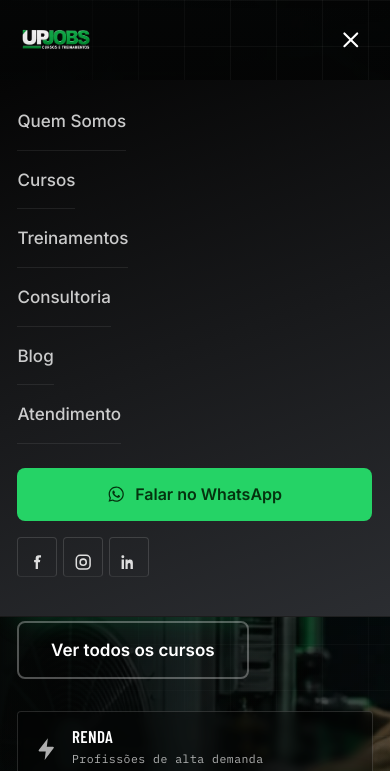
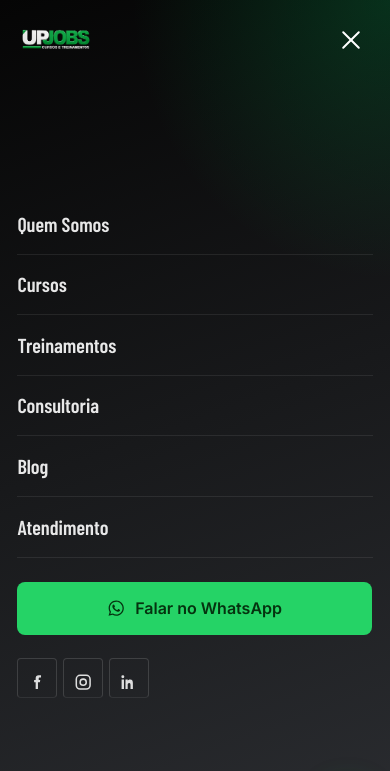
Before and after one commit to michel-brotherhood/upjobs-site, a website with bundled scripts: page index.html in a window 390 px wide. Both pictures are taken after a click on the button 350 px from the left and 40 px from the top of the page. Shown: the top 771 px of the page. Built offline with nearby package versions, Linux system fonts and the light colour scheme.

Commit message:
feat: menu mobile moderno em tela cheia com bloqueio de rolagem
- Novo ícone: hambúrguer animado que se transforma em X ao abrir.
- Menu vira overlay em tela cheia (inset:0) com fundo escuro + glow verde,
  tipografia display maior e entrada escalonada dos itens.
- Bloqueia a rolagem da página enquanto o menu está aberto (html.nav-open).
- Respeita prefers-reduced-motion.

```diff
--- a/src/css/components.css
+++ b/src/css/components.css
@@ -152,41 +152,94 @@
 
 .nav-toggle {
   display: none;
+  position: relative;
+  z-index: 2; /* acima do overlay para permanecer clicável (vira "X") */
   width: 2.75rem; height: 2.75rem;
   border-radius: var(--radius-sm);
   color: var(--white);
   align-items: center;
   justify-content: center;
 }
-.nav-toggle svg { width: 1.6rem; height: 1.6rem; }
-.nav-toggle .icon-close { display: none; }
-.nav-toggle[aria-expanded="true"] .icon-open { display: none; }
-.nav-toggle[aria-expanded="true"] .icon-close { display: block; }
+/* Hambúrguer animado que se transforma em "X" ao abrir */
+.nav-toggle__bars { position: relative; width: 1.5rem; height: 1.1rem; }
+.nav-toggle__bars span {
+  position: absolute; left: 0; height: 2px; width: 100%;
+  background: currentColor; border-radius: 2px;
+  transition: transform var(--dur) var(--ease), opacity var(--dur) var(--ease), top var(--dur) var(--ease);
+}
+.nav-toggle__bars span:nth-child(1) { top: 0; }
+.nav-toggle__bars span:nth-child(2) { top: 50%; transform: translateY(-50%); }
+.nav-toggle__bars span:nth-child(3) { top: 100%; transform: translateY(-100%); }
+.nav-toggle[aria-expanded="true"] .nav-toggle__bars span:nth-child(1) { top: 50%; transform: translateY(-50%) rotate(45deg); }
+.nav-toggle[aria-expanded="true"] .nav-toggle__bars span:nth-child(2) { opacity: 0; }
+.nav-toggle[aria-expanded="true"] .nav-toggle__bars span:nth-child(3) { top: 50%; transform: translateY(-50%) rotate(-45deg); }
+
+/* Bloqueia a rolagem da página com o menu aberto */
+html.nav-open, html.nav-open body { overflow: hidden; }
 
 @media (max-width: 68rem) {
   .header-social--desktop { display: none; }
   .nav-toggle { display: inline-flex; }
+  .brand { position: relative; z-index: 2; } /* logo permanece acima do overlay */
+
+  /* Menu em tela cheia (overlay) */
   .main-nav {
     position: fixed;
-    inset: 5rem 0 auto 0;
-    background: var(--grad-dark);
+    inset: 0;
+    z-index: 1;
+    display: flex;
+    flex-direction: column;
+    justify-content: center;
+    padding: 6rem var(--gutter) 2.5rem;
+    background:
+      radial-gradient(120% 60% at 100% 0%, rgb(0 146 69 / 0.28) 0%, transparent 55%),
+      var(--grad-dark, linear-gradient(160deg, #14161a, #050505));
+    -webkit-backdrop-filter: blur(2px);
+    backdrop-filter: blur(2px);
+    opacity: 0;
+    visibility: hidden;
+    transform: translateY(-10px);
+    transition: opacity var(--dur) var(--ease), transform var(--dur) var(--ease), visibility var(--dur) var(--ease);
+    overflow-y: auto;
+    overscroll-behavior: contain;
+  }
+  .main-nav.is-open { opacity: 1; visibility: visible; transform: none; }
+
+  .main-nav ul { flex-direction: column; align-items: stretch; gap: 0; padding: 0; }
+
+  /* Entrada escalonada dos itens */
+  .main-nav li {
+    opacity: 0; transform: translateY(10px);
+    transition: opacity var(--dur) var(--ease), transform var(--dur) var(--ease);
+  }
+  .main-nav.is-open li { opacity: 1; transform: none; }
+  .main-nav.is-open li:nth-child(1) { transition-delay: 0.06s; }
+  .main-nav.is-open li:nth-child(2) { transition-delay: 0.10s; }
+  .main-nav.is-open li:nth-child(3) { transition-delay: 0.14s; }
+  .main-nav.is-open li:nth-child(4) { transition-delay: 0.18s; }
+  .main-nav.is-open li:nth-child(5) { transition-delay: 0.22s; }
+  .main-nav.is-open li:nth-child(6) { transition-delay: 0.26s; }
+  .main-nav.is-open li:nth-child(7) { transition-delay: 0.30s; }
+
+  .main-nav a:not(.btn) {
+    display: block;
+    padding: 0.85rem 0;
+    font-family: var(--font-display, sans-serif);
+    font-size: var(--fs-500);
+    font-weight: var(--fw-semibold);
+    color: rgb(255 255 255 / 0.9);
     border-bottom: 1px solid rgb(255 255 255 / 0.08);
-    max-height: 0;
-    overflow: hidden;
-    transition: max-height var(--dur-slow) var(--ease);
-  }
-  .main-nav.is-open { max-height: min(85vh, 42rem); overflow-y: auto; }
-  .main-nav ul { flex-direction: column; align-items: stretch; gap: 0; padding: var(--space-sm) var(--gutter) var(--space-xl); }
-  .main-nav a:not(.btn) {
-    padding: 0.95rem 0;
-    font-size: var(--fs-400);
-    border-bottom: 1px solid rgb(255 255 255 / 0.08);
+    border-bottom-width: 1px;
   }
   .main-nav a[aria-current="page"]:not(.btn) { border-bottom-color: rgb(255 255 255 / 0.08); color: var(--green-bright); }
   .main-nav .nav-cta { display: block; margin-top: var(--space-lg); }
-  .main-nav .nav-social { display: block; margin-top: var(--space-md); }
-  .main-nav .nav-social .header-social { justify-content: flex-start; }
+  .main-nav .nav-social { display: block; margin-top: var(--space-lg); }
+  .main-nav .nav-social .header-social { justify-content: center; }
   .main-nav .nav-social .header-social a { color: rgb(255 255 255 / 0.85); }
+}
+@media (max-width: 68rem) and (prefers-reduced-motion: reduce) {
+  .main-nav, .main-nav li, .nav-toggle__bars span { transition: none; }
+  .main-nav li { transform: none; }
 }
 
 /* ---------- Menu flutuante (speed-dial): Matrícula / Dúvidas / Contato ---------- */
--- a/src/js/components/header.js
+++ b/src/js/components/header.js
@@ -48,33 +48,33 @@ export function mountHeader(active) {
       <div class="header-actions">
         <span class="header-social header-social--desktop">${socialLinks()}</span>
         <button class="nav-toggle" type="button" aria-expanded="false" aria-controls="main-nav" aria-label="Abrir menu">
-          <span class="icon-open">${icon("menu")}</span>
-          <span class="icon-close">${icon("close")}</span>
+          <span class="nav-toggle__bars" aria-hidden="true"><span></span><span></span><span></span></span>
         </button>
       </div>
     </div>
   `;
 
-  // Toggle do menu mobile
+  // Menu mobile: overlay em tela cheia com bloqueio de rolagem do fundo
   const toggle = el.querySelector(".nav-toggle");
   const nav = el.querySelector(".main-nav");
-  toggle.addEventListener("click", () => {
-    const open = nav.classList.toggle("is-open");
+
+  const setOpen = (open) => {
+    nav.classList.toggle("is-open", open);
     toggle.setAttribute("aria-expanded", String(open));
     toggle.setAttribute("aria-label", open ? "Fechar menu" : "Abrir menu");
+    // Impede a rolagem da página enquanto o menu está aberto
+    document.documentElement.classList.toggle("nav-open", open);
+  };
+
+  toggle.addEventListener("click", () => setOpen(!nav.classList.contains("is-open")));
+  // Fecha ao clicar num link (navegação)
+  nav.addEventListener("click", (e) => {
+    if (e.target.closest("a")) setOpen(false);
   });
-  // Fecha ao navegar/clicar num link
-  nav.addEventListener("click", (e) => {
-    if (e.target.closest("a")) {
-      nav.classList.remove("is-open");
-      toggle.setAttribute("aria-expanded", "false");
-    }
-  });
-  // Fecha com Esc
+  // Fecha com Esc e devolve o foco ao botão
   document.addEventListener("keydown", (e) => {
     if (e.key === "Escape" && nav.classList.contains("is-open")) {
-      nav.classList.remove("is-open");
-      toggle.setAttribute("aria-expanded", "false");
+      setOpen(false);
       toggle.focus();
     }
   });
```
Also changed, not shown: dist/styles.min.css.
